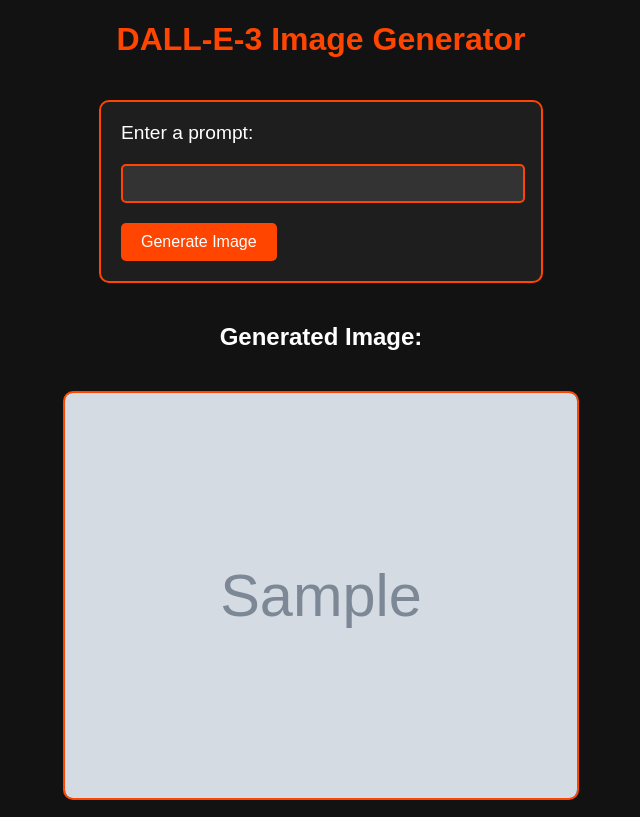
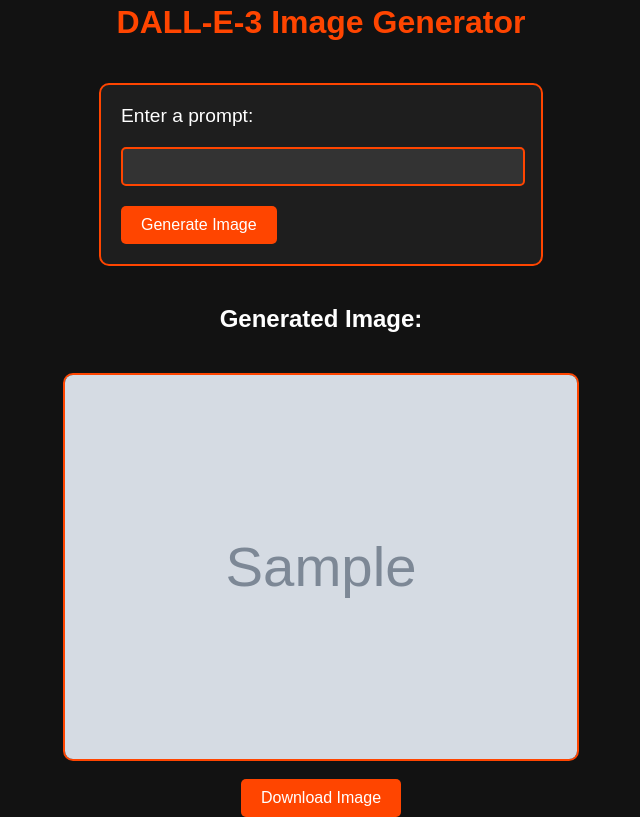
Before and after one commit to NormLorenz/example-three, a Flask app: template templates/index.html in a window 1280 px wide. Shown: the whole page, without its empty margins (319-959 px from the left). Run offline with Flask 3, Linux system fonts and the light colour scheme; the template is opened without the code that fills it: most values are stand-ins (such as "Sample title", 1, 10 or a date in 2020); grey boxes marked "Sample" are stand-in pictures.

Commit message:
Added a download button

```diff
--- a/templates/index.html
+++ b/templates/index.html
@@ -16,6 +16,10 @@
     {% if image_url %}
         <h2>Generated Image:</h2>
         <img src="{{ image_url }}" height="512px" width="512px" alt="Generated Image">
+        <br>
+        <a href="{{ image_url }}" download="generated_image.png">
+            <button type="button">Download Image</button>
+        </a>
     {% endif %}
 </body>
 </html>
```
